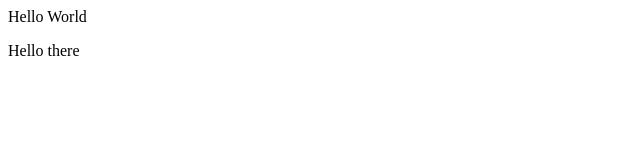
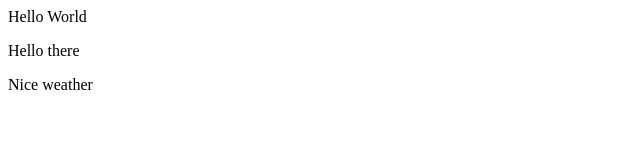
Before and after one commit to thangnv160703/git-repo-demo-2, a plain HTML site: page index.html in a window 1280 px wide. Shown: the whole page, without its empty margins (0-640 px from the left). Drawn offline with Linux system fonts and the light colour scheme.

Commit message:
Update index.html

```diff
--- a/index.html
+++ b/index.html
@@ -1,4 +1,5 @@
 <div>
   <p>Hello World</p>
   <p>Hello there</p>
+  <p>Nice weather</p>
 </div>
```
